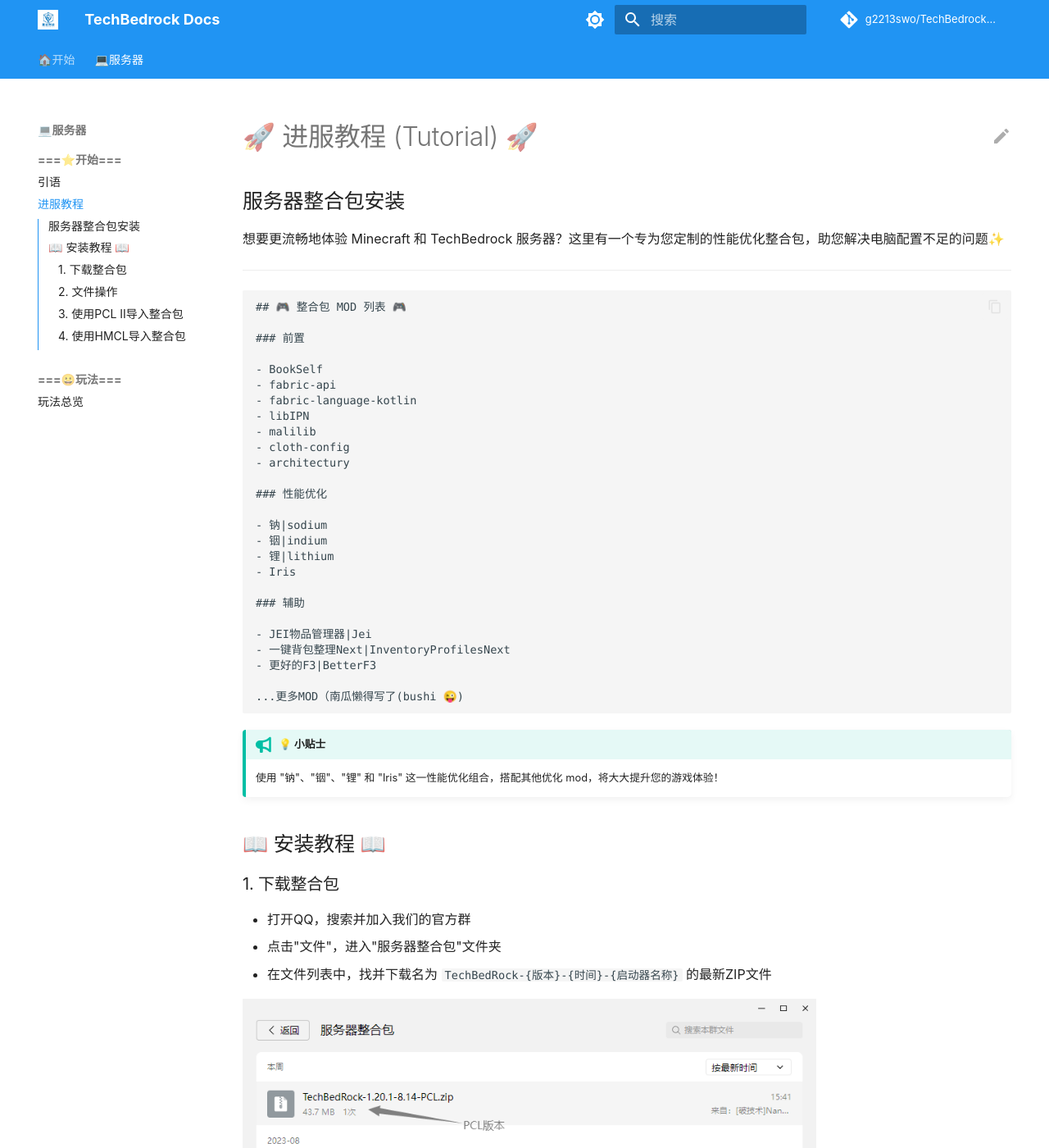
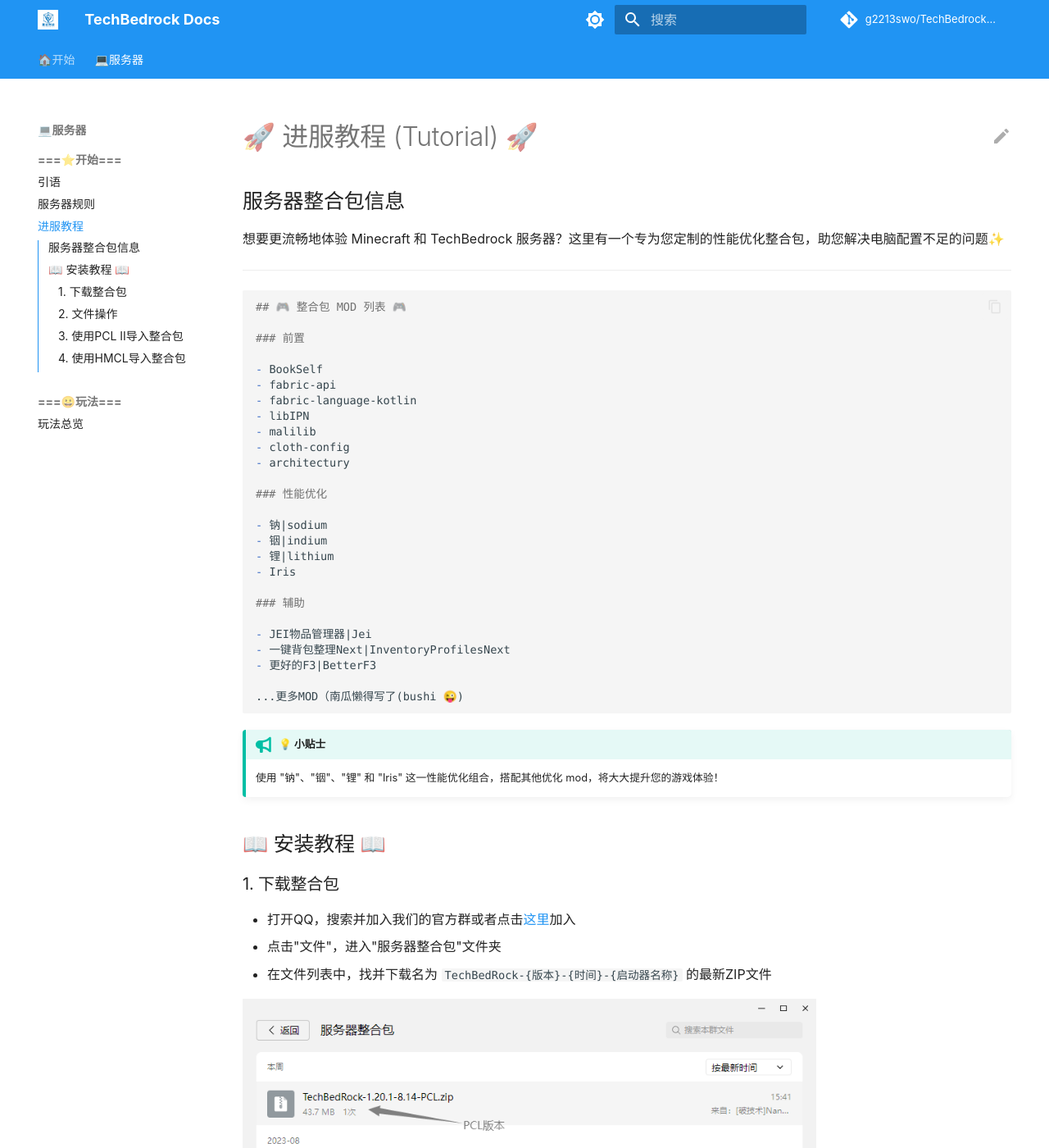
Before and after one commit to g2213swo/TechBedrockWiki, an MkDocs documentation site: the page built from docs/tutorial/tutorial.md, in a window 1280 px wide and 1400 px high. Shown: the whole window at 82% size. Built offline with MkDocs 1.6.1 and Material for MkDocs 9.7.7, drawn with Linux system fonts in a browser that asks for light colours; comment, search, counter and statistics services are not loaded.

Commit message:
updated docs

````diff
--- a/docs/tutorial/tutorial.md
+++ b/docs/tutorial/tutorial.md
@@ -4,13 +4,13 @@
 
 # 🚀 进服教程 (Tutorial) 🚀
 
-## 服务器整合包安装
+## 服务器整合包信息
 
 想要更流畅地体验 Minecraft 和 TechBedrock 服务器？这里有一个专为您定制的性能优化整合包，助您解决电脑配置不足的问题✨
 
 ---
 
-```text
+```markdown
 ## 🎮 整合包 MOD 列表 🎮
 
 ### 前置
@@ -46,7 +46,7 @@
 
 ### 1. 下载整合包
 
-- 打开QQ，搜索并加入我们的官方群
+- 打开QQ，搜索并加入我们的官方群或者点击[这里](http://qm.qq.com/cgi-bin/qm/qr?_wv=1027&k=AOzvhL2XbSraeukv55rbIYN8dnoFR170&authKey=h730CW7B%2FyfvL8a28ke%2BzhshfkgxWyxKwgFxTv42uXN7xRoAtYcQkWSK2ujLvnIh&noverify=0&group_code=795130802)加入
 - 点击"文件"，进入"服务器整合包"文件夹
 - 在文件列表中，找并下载名为 `TechBedRock-{版本}-{时间}-{启动器名称}` 的最新ZIP文件
 
--- a/mkdocs.yml
+++ b/mkdocs.yml
@@ -40,6 +40,7 @@
   - '💻服务器':
       - '===⭐开始===':
         - 引语: 'tutorial/welcome.md'
+        - 服务器规则: 'tutorial/rules.md'
         - 进服教程: 'tutorial/tutorial.md'
       - '===😀玩法===':
         - '玩法总览': 'gameplay/overview.md'
````
Also changed, not shown: docs/tutorial/rules.md (added, +27 -0 lines).
